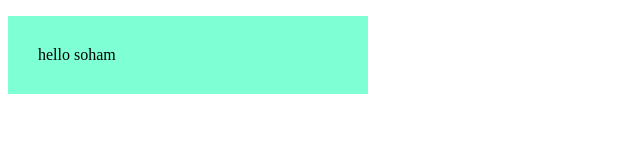
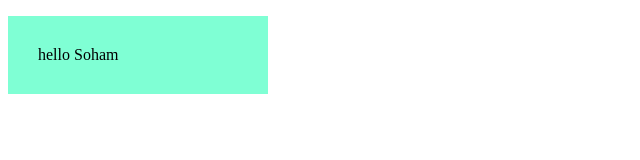
Before and after one commit to MrxSolo/git_prac, a plain HTML site: page index.html in a window 1280 px wide. Shown: the whole page, without its empty margins (0-640 px from the left). Drawn offline with Linux system fonts and the light colour scheme.

Commit message:
Update index.html

```diff
--- a/index.html
+++ b/index.html
@@ -10,12 +10,12 @@
             background-color: aquamarine;
             padding : 30px 30px;
             margin: 3px solid red;
-            width : 300px;
+            width : 200px;
         }
     </style>
 </head>
 <body>
-    <p>hello soham</p>
+    <p>hello Soham</p>
 
 </body>
 </html>
```
